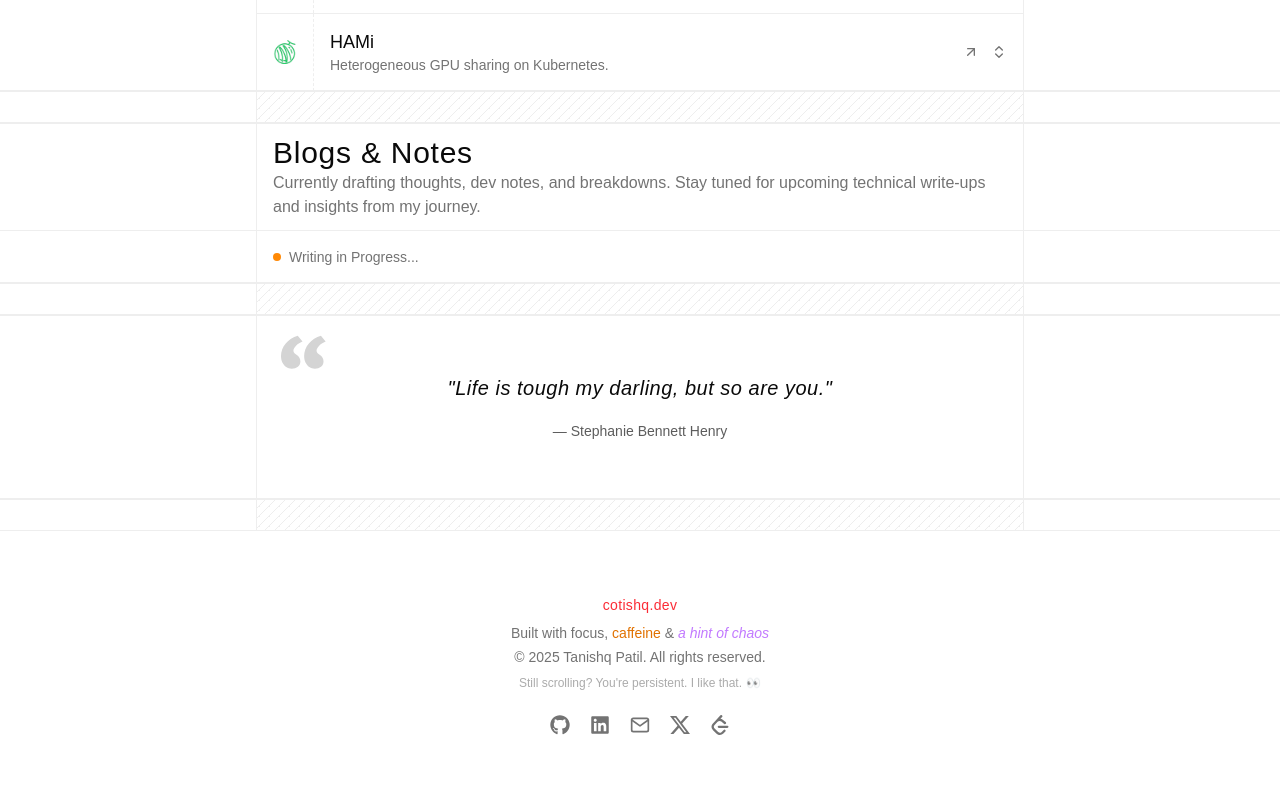
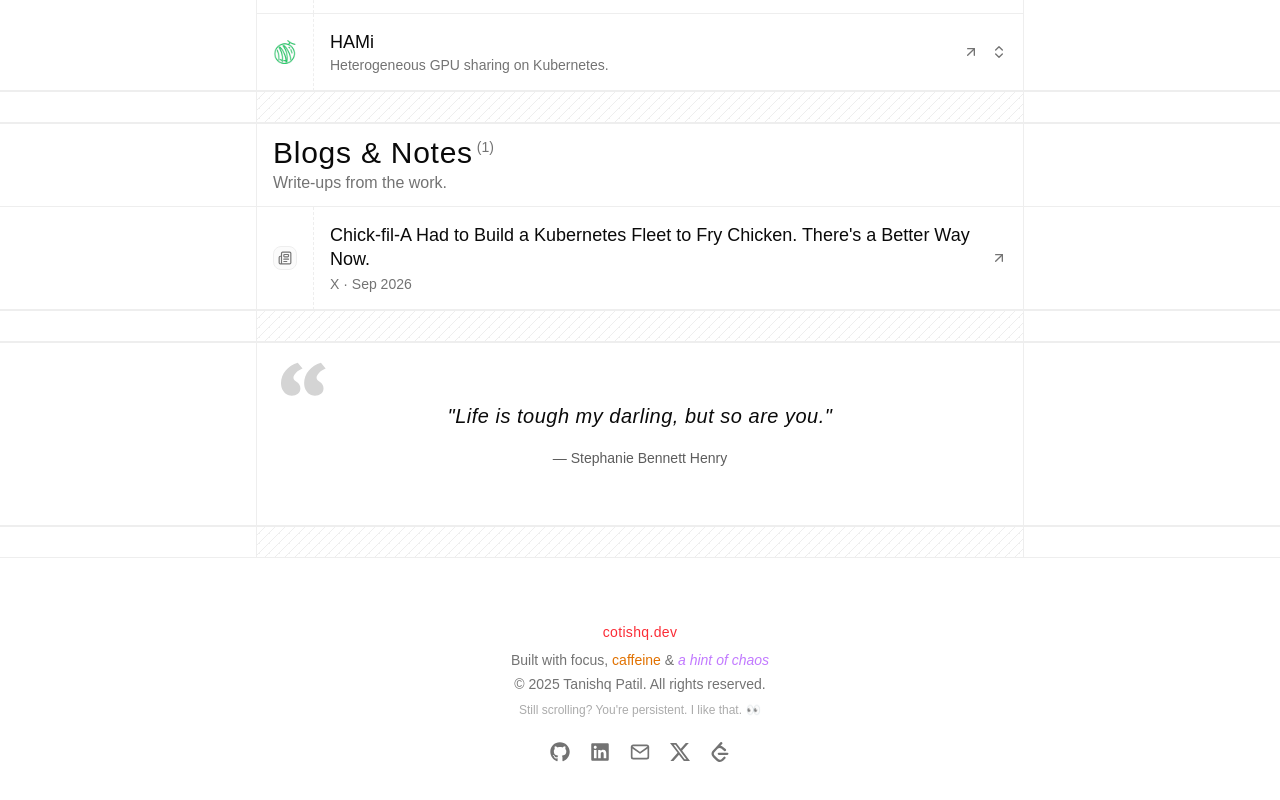
Before and after one commit to cotishq/tanfolio, a Next.js app: page / in a window 1280 px wide. Shown: the part 2326-3126 px from the top of the page. Built offline with nearby package versions, Linux system fonts and the light colour scheme; a web font is replaced by a local one.

Commit message:
added blog section

```diff
--- a/components/Blogs.tsx
+++ b/components/Blogs.tsx
@@ -1,5 +1,7 @@
-import React from 'react';
-import { Panel, PanelContent, PanelDescription, PanelHeader, PanelTitle } from './Panel';
+import { ArrowUpRight, Newspaper } from "lucide-react";
+import { BLOGS } from "@/config/blogs";
+import { Panel, PanelDescription, PanelHeader, PanelTitle, PanelTitleSup } from "./Panel";
+import { IconTile } from "./Tag";
 
 const Blogs = () => {
   return (
@@ -7,17 +9,42 @@ const Blogs = () => {
       <PanelHeader>
         <PanelTitle>
           <a href="#blog">Blogs &amp; Notes</a>
+          <PanelTitleSup>({BLOGS.length})</PanelTitleSup>
         </PanelTitle>
         <PanelDescription>
-          Currently drafting thoughts, dev notes, and breakdowns. Stay tuned for upcoming technical write-ups
-          and insights from my journey.
+          Write-ups from the work.
         </PanelDescription>
       </PanelHeader>
 
-      <PanelContent className="flex items-center gap-2 text-sm text-muted-foreground">
-        <span className="w-2 h-2 bg-orange-400 rounded-full animate-pulse"></span>
-        Writing in Progress...
-      </PanelContent>
+      <div>
+        {BLOGS.map((blog) => (
+          <div key={blog.url} className="flex items-center border-b border-line last:border-none">
+            <IconTile className="mx-4">
+              <Newspaper />
+            </IconTile>
+
+            <div className="flex flex-1 items-center gap-3 border-l border-dashed border-line p-4">
+              <div className="flex-1">
+                <h3 className="mb-0.5 text-lg leading-snug font-medium">{blog.title}</h3>
+                <p className="text-sm text-muted-foreground">
+                  {blog.source}
+                  <span className="tabular-nums"> · {blog.date}</span>
+                </p>
+              </div>
+
+              <a
+                href={blog.url}
+                target="_blank"
+                rel="noopener noreferrer"
+                aria-label={`Read ${blog.title}`}
+                className="text-muted-foreground hover:text-foreground"
+              >
+                <ArrowUpRight className="size-4" />
+              </a>
+            </div>
+          </div>
+        ))}
+      </div>
     </Panel>
   );
 };
--- /dev/null
+++ b/config/blogs.ts
@@ -0,0 +1,16 @@
+export type Blog = {
+  title: string;
+  url: string;
+  /** Where it was published, shown under the title */
+  source: string;
+  date: string;
+};
+
+export const BLOGS: Blog[] = [
+  {
+    title: "Chick-fil-A Had to Build a Kubernetes Fleet to Fry Chicken. There's a Better Way Now.",
+    url: "https://x.com/Tanishqstwt/status/2096652500304826857",
+    source: "X",
+    date: "Sep 2026",
+  },
+];
```
